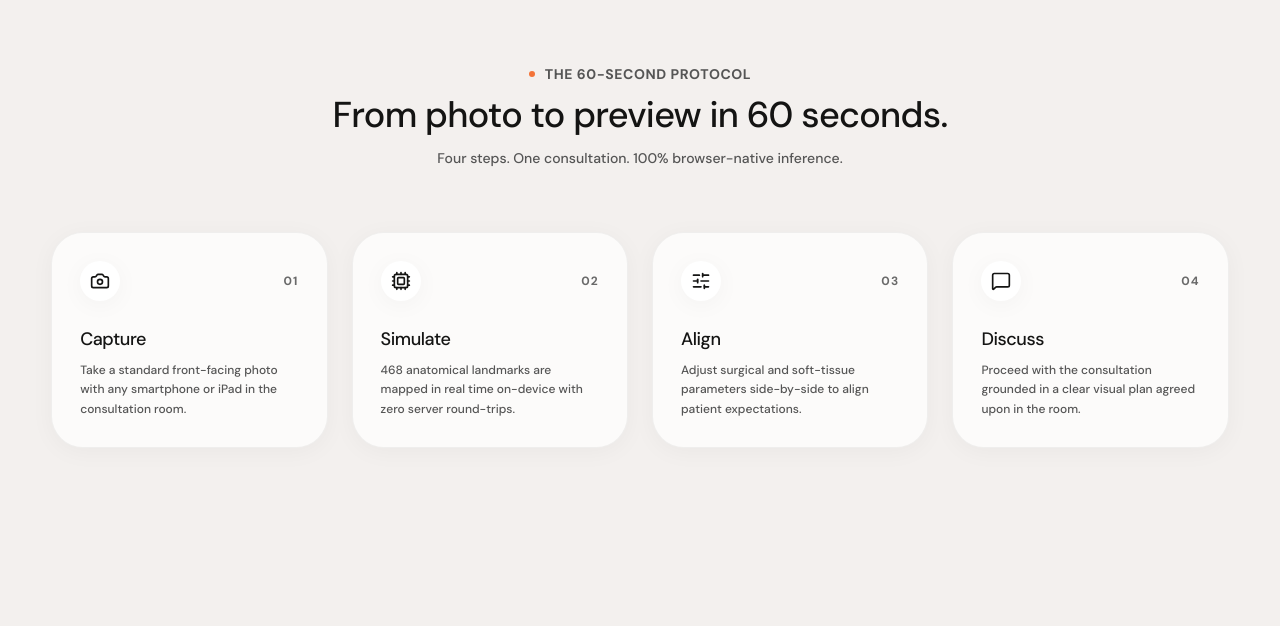
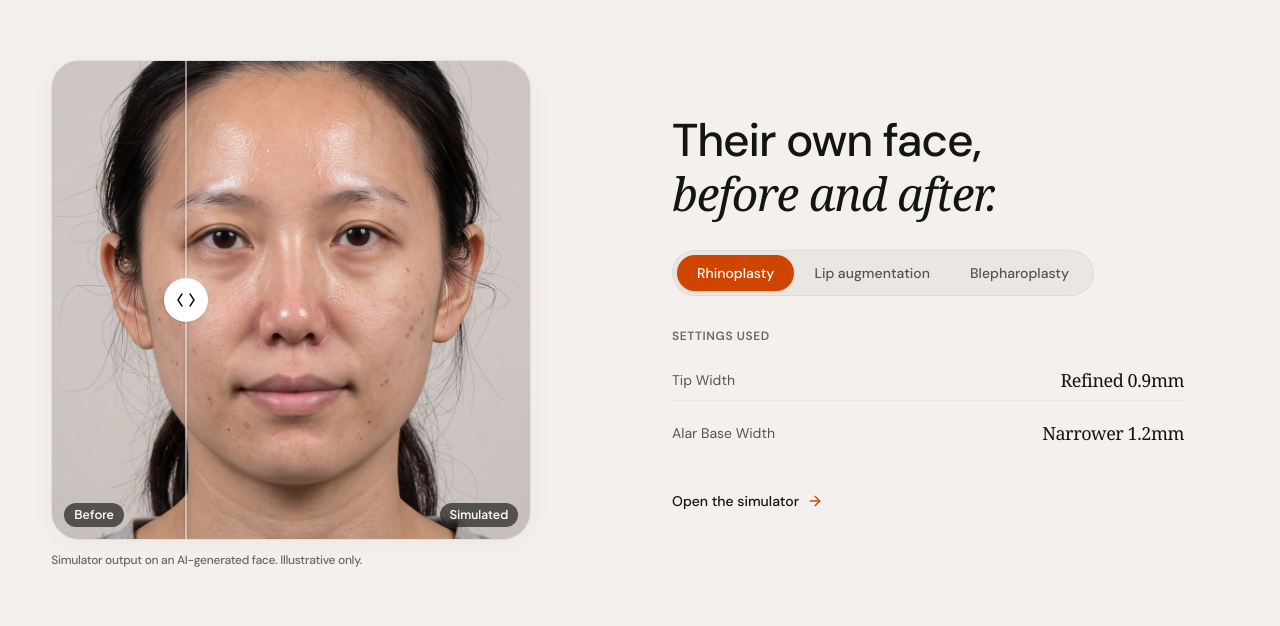
Before and after one commit to shivammane2007/3D_Simulator_Frontend_Web_Integration, a Next.js app: page / in a window 1280 px wide. Shown: the part 1374-2000 px from the top of the page. Built offline with nearby package versions, Linux system fonts and the light colour scheme; a web font is replaced by a local one.

Commit message:
feat: add homepage and interactive before/after procedure comparison section

```diff
--- a/package.json
+++ b/package.json
@@ -18,6 +18,7 @@
     "@radix-ui/react-slot": "^1.5.0",
     "@radix-ui/react-tabs": "^1.1.21",
     "@radix-ui/react-tooltip": "^1.2.16",
+    "@types/three": "^0.187.0",
     "class-variance-authority": "^0.7.1",
     "clsx": "^2.1.1",
     "framer-motion": "^13.1.1",
@@ -29,6 +30,7 @@
     "react-dom": "19.2.8",
     "react-hook-form": "^7.86.0",
     "tailwind-merge": "^3.6.0",
+    "three": "^0.187.0",
     "zod": "^3.25.76"
   },
   "devDependencies": {
--- a/src/app/page.tsx
+++ b/src/app/page.tsx
@@ -3,6 +3,7 @@ import { siteConfig } from '@/config/site';
 import { faqs } from '@/data/faq';
 import HeroSection from '@/components/sections/HeroSection';
 import AudienceSplit from '@/components/sections/AudienceSplit';
+import BeforeAfterInteractiveSection from '@/components/sections/BeforeAfterInteractiveSection';
 import HowItWorks from '@/components/sections/HowItWorks';
 import ProcedureExplorer from '@/components/sections/ProcedureExplorer';
 import MetricsSection from '@/components/sections/MetricsSection';
@@ -69,6 +70,7 @@ export default function HomePage() {
       <div className="flex flex-col w-full">
         <HeroSection />
         <AudienceSplit />
+        <BeforeAfterInteractiveSection />
         <HowItWorks />
         <ProcedureExplorer />
         <MetricsSection />
--- /dev/null
+++ b/src/components/sections/BeforeAfterInteractiveSection.tsx
@@ -0,0 +1,155 @@
+'use client';
+
+import { useState } from 'react';
+import Link from 'next/link';
+import { ArrowRight } from 'lucide-react';
+import CompareSlider from '@/components/ui/CompareSlider';
+import { useLanguage } from '@/context/LanguageContext';
+
+interface ProcedureCase {
+  id: 'rhinoplasty' | 'lip-augmentation' | 'blepharoplasty';
+  tabLabel: string;
+  beforeSrc: string;
+  afterSrc: string;
+  settings: {
+    label: string;
+    value: string;
+  }[];
+  href: string;
+}
+
+const PROCEDURES: ProcedureCase[] = [
+  {
+    id: 'rhinoplasty',
+    tabLabel: 'Rhinoplasty',
+    beforeSrc: '/images/simulator-output/rhinoplasty-cn-a-before.webp',
+    afterSrc: '/images/simulator-output/rhinoplasty-cn-a-after.webp',
+    settings: [
+      { label: 'Tip Width', value: 'Refined 0.9mm' },
+      { label: 'Alar Base Width', value: 'Narrower 1.2mm' },
+    ],
+    href: '/simulate/rhinoplasty',
+  },
+  {
+    id: 'lip-augmentation',
+    tabLabel: 'Lip augmentation',
+    beforeSrc: '/images/simulator-output/lip-augmentation-black-c-before.webp',
+    afterSrc: '/images/simulator-output/lip-augmentation-black-c-after.webp',
+    settings: [
+      { label: 'Lip Volume', value: '+70' },
+    ],
+    href: '/simulate/lip-augmentation',
+  },
+  {
+    id: 'blepharoplasty',
+    tabLabel: 'Blepharoplasty',
+    beforeSrc: '/images/simulator-output/blepharoplasty-jpwoman62-b-before.webp',
+    afterSrc: '/images/simulator-output/blepharoplasty-jpwoman62-b-after.webp',
+    settings: [
+      { label: 'Eyelid Definition', value: '40%' },
+    ],
+    href: '/simulate/blepharoplasty',
+  },
+];
+
+export default function BeforeAfterInteractiveSection() {
+  const { t } = useLanguage();
+  const [activeTab, setActiveTab] = useState<'rhinoplasty' | 'lip-augmentation' | 'blepharoplasty'>('rhinoplasty');
+
+  const activeProcedure = PROCEDURES.find((p) => p.id === activeTab) || PROCEDURES[0];
+
+  return (
+    <section className="py-20 md:py-28 bg-[#F3F0EE] border-t border-black/5 relative overflow-hidden">
+      <div className="container-master">
+        <div className="grid grid-cols-1 lg:grid-cols-2 gap-12 lg:gap-16 items-center">
+          {/* Left Column: Interactive Image Slider */}
+          <div className="w-full max-w-[480px] mx-auto lg:mx-0">
+            <CompareSlider
+              key={activeProcedure.id}
+              beforeSrc={activeProcedure.beforeSrc}
+              afterSrc={activeProcedure.afterSrc}
+              beforeAlt={`${activeProcedure.tabLabel} before simulation`}
+              afterAlt={`${activeProcedure.tabLabel} simulated outcome`}
+              beforeLabel={t('Before')}
+              afterLabel={t('Simulated')}
+              label={t(`Before and after comparison: drag to reveal ${activeProcedure.tabLabel.toLowerCase()} simulation`)}
+              initialPosition={28}
+              aspectClassName="aspect-square !rounded-[28px] overflow-hidden shadow-level-1 border border-black/5"
+            />
+            <p className="mt-3 text-xs text-[#696969] tracking-tight">
+              {t('Simulator output on an AI-generated face. Illustrative only.')}
+            </p>
+          </div>
+
+          {/* Right Column: Heading, Tab Pills, Settings, Simulator Link */}
+          <div className="flex flex-col space-y-7 max-w-lg mx-auto lg:mx-0 w-full">
+            <h2 className="text-3xl sm:text-4xl lg:text-[46px] font-medium tracking-tight text-[#141413] leading-[1.15]">
+              {t('Their own face,')}
+              <br />
+              <span className="font-serif italic font-normal text-[#141413]">
+                {t('before and after.')}
+              </span>
+            </h2>
+
+            {/* Procedure Pill Tabs */}
+            <div
+              className="inline-flex self-start p-1 rounded-full bg-[#E8E4DF]/80 border border-black/5"
+              role="tablist"
+              aria-label={t('Procedure comparison options')}
+            >
+              {PROCEDURES.map((proc) => {
+                const isActive = activeTab === proc.id;
+                return (
+                  <button
+                    key={proc.id}
+                    role="tab"
+                    aria-selected={isActive}
+                    onClick={() => setActiveTab(proc.id)}
+                    className={`px-4 sm:px-5 py-2 rounded-full text-xs sm:text-sm font-medium transition-all focus-visible:outline-none focus-visible:ring-2 focus-visible:ring-[#CF4500] ${
+                      isActive
+                        ? 'bg-[#CF4500] text-white shadow-sm'
+                        : 'text-[#555555] hover:text-[#141413] hover:bg-black/5'
+                    }`}
+                  >
+                    {t(proc.tabLabel)}
+                  </button>
+                );
+              })}
+            </div>
+
+            {/* Settings Used */}
+            <div className="space-y-4 pt-1">
+              <p className="text-xs font-semibold tracking-wider text-[#696969] uppercase">
+                {t('Settings used')}
+              </p>
+              <div className="space-y-3">
+                {activeProcedure.settings.map((setting, idx) => (
+                  <div
+                    key={idx}
+                    className="flex items-center justify-between text-sm py-1.5 border-b border-black/[0.04] last:border-b-0"
+                  >
+                    <span className="text-[#555555] font-normal">{t(setting.label)}</span>
+                    <span className="font-serif text-base sm:text-lg text-[#141413] font-normal tracking-tight">
+                      {setting.value}
+                    </span>
+                  </div>
+                ))}
+              </div>
+            </div>
+
+            {/* Open Simulator Link */}
+            <div className="pt-2">
+              <Link
+                href={activeProcedure.href}
+                className="inline-flex items-center gap-2 text-sm font-medium text-[#141413] hover:text-[#CF4500] transition-colors group"
+              >
+                <span>{t('Open the simulator')}</span>
+                <ArrowRight className="w-4 h-4 text-[#CF4500] group-hover:translate-x-1 transition-transform" />
+              </Link>
+            </div>
+          </div>
+        </div>
+      </div>
+    </section>
+  );
+}
```
Also changed, not shown: 1 other file (tests, documents, lock files or other folders).
